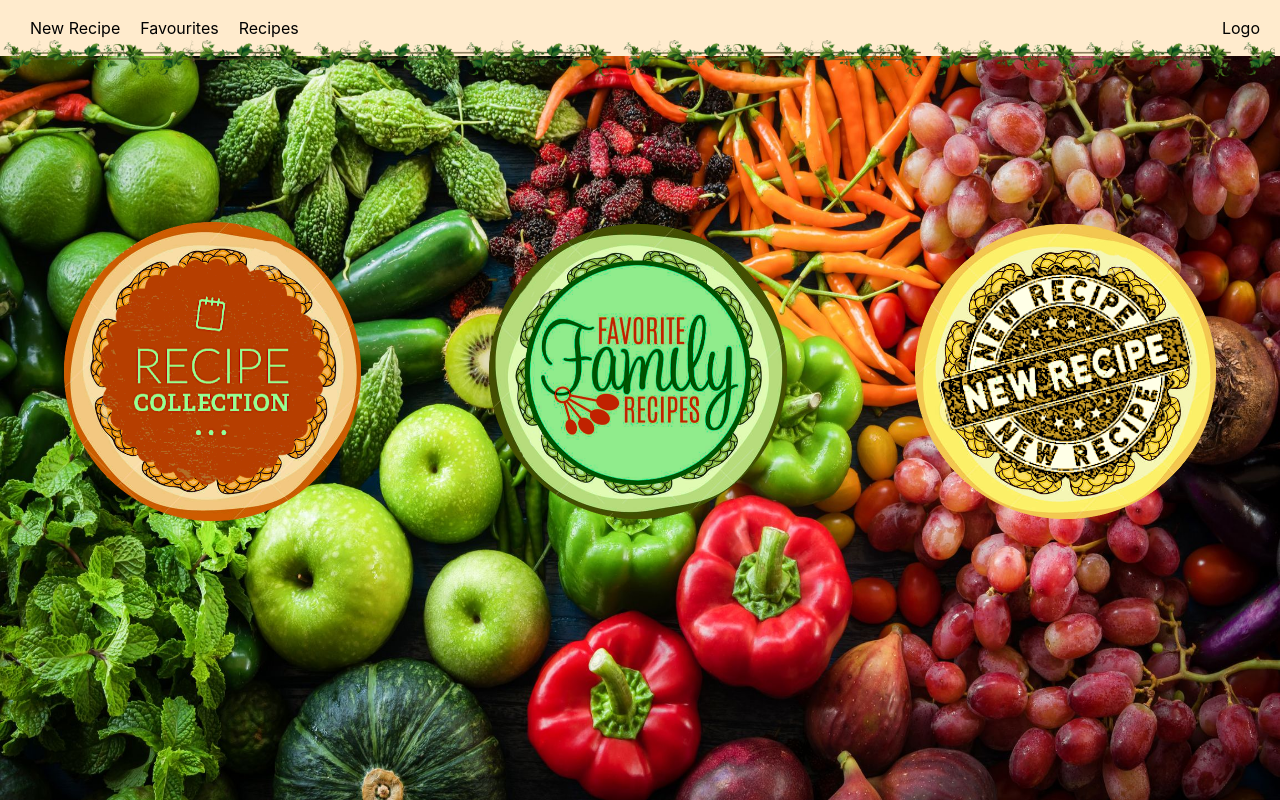
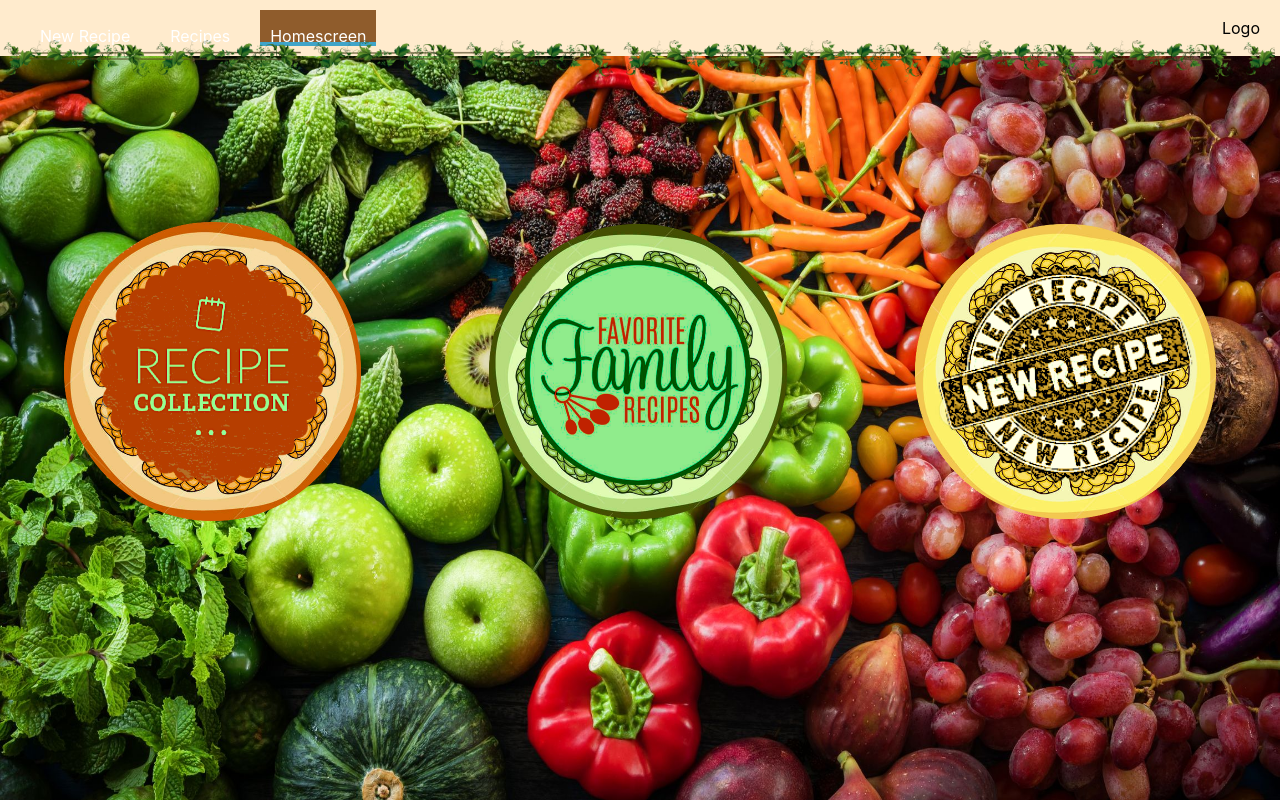
Before and after one commit to DawidSzpener/Ripicipi, a React (Create React App) app: page / in a window 1280 px wide. Built offline with nearby package versions, Linux system fonts and the light colour scheme.

Commit message:
chore: added links to navigation items

```diff
--- a/src/Components/Navigation/NavigationItems/NavigationItem/NavigationItem.js
+++ b/src/Components/Navigation/NavigationItems/NavigationItem/NavigationItem.js
@@ -1,10 +1,15 @@
 import React from 'react'
 import './NavigationItem.css'
+import { NavLink } from 'react-router-dom'
 
 const navigationItem = (props) => {
   return (
     <li className='NavigationItem'>
-      {props.children}
+      <NavLink
+        to={props.link}
+        exact
+        activeClassName='active'>{props.children}
+      </NavLink>
     </li>
   )
 }
--- a/src/Components/Navigation/NavigationItems/NavigationItems.js
+++ b/src/Components/Navigation/NavigationItems/NavigationItems.js
@@ -2,14 +2,12 @@ import React from 'react'
 import './NavigationItems.css'
 import NavigationItem from './NavigationItem/NavigationItem'
 
-const navigationItems = () => {
-  return (
-    <div className='NavigationItems'>
-      <NavigationItem>New Recipe</NavigationItem>
-      <NavigationItem>Favourites</NavigationItem>
-      <NavigationItem>Recipes</NavigationItem>
-    </div>
-  )
-}
+const navigationItems = () => (
+  <ul className='NavigationItems'>
+    <NavigationItem link='/add'>New Recipe</NavigationItem>
+    <NavigationItem link='/categories'>Recipes</NavigationItem>
+    <NavigationItem link='/'>Homescreen</NavigationItem>
+  </ul>
+)
 
 export default navigationItems
```
